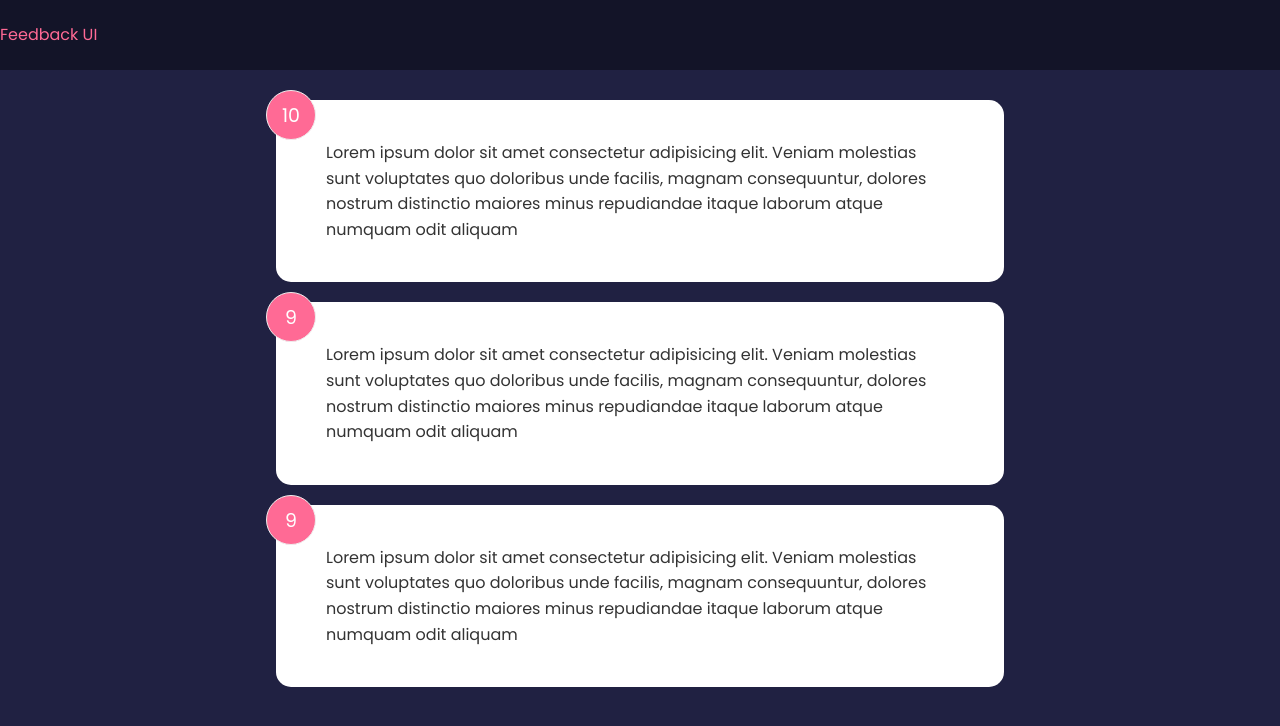
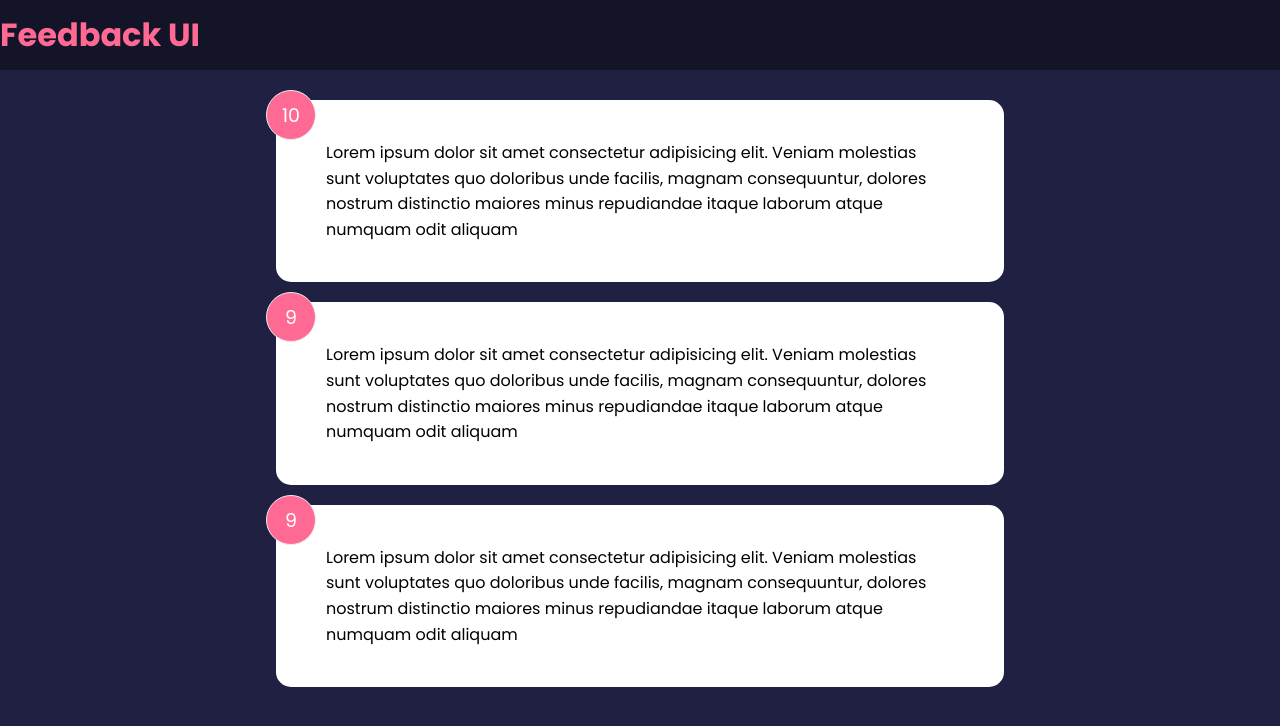
Before and after one commit to arvindk07/feedback-app, a React (Create React App) app: page / in a window 1280 px wide. Shown: the top 726 px of the page. Built offline with nearby package versions, Linux system fonts and the light colour scheme.

Commit message:
condition styles and propstype

```diff
--- a/src/App.js
+++ b/src/App.js
@@ -1,8 +1,8 @@
 import { useState } from "react";
-import FeedbackItem from "./components/FeedbackItem";
 import FeedbackList from "./components/FeedbackList";
 import Header from "./components/Header";
 import FeedbackData from "./data/Feedback";
+import Card from "./components/shared/Card";
 
 const App = () => {
   const [feedback, setFeedback] = useState(FeedbackData);
--- a/src/components/FeedbackItem.jsx
+++ b/src/components/FeedbackItem.jsx
@@ -1,12 +1,18 @@
 import { useState } from "react";
+import Card from "./shared/Card";
+import PropTypes from "prop-types";
 
 const FeedbackItem = ({ item }) => {
   return (
-    <div className="card">
+    <Card>
       <div className="num-display">{item.rating}</div>
       <div className="text-display">{item.text}</div>
-    </div>
+    </Card>
   );
 };
 
+FeedbackItem.propTypes = {
+  item: PropTypes.object.isRequired,
+};
+
 export default FeedbackItem;
--- a/src/components/Header.jsx
+++ b/src/components/Header.jsx
@@ -5,7 +5,11 @@
     backgroundColor: bgColor,
     color: textColor,
   };
-  return <header style={headerStyles}>{text}</header>;
+  return (
+    <header style={headerStyles}>
+      <h1>{text}</h1>
+    </header>
+  );
 };
 
 Header.defaultProps = {
--- /dev/null
+++ b/src/components/shared/Card.jsx
@@ -0,0 +1,28 @@
+import React from "react";
+import PropTypes from "prop-types";
+
+const Card = ({ children, reverse }) => {
+  // return <div className={`card ${reverse && "reverse"}`}>{children}</div>;
+  return (
+    <div
+      className="card"
+      style={{
+        backgroundColor: reverse ? "rgba(0,0,0,0.4)" : "#fff",
+        color: reverse ? "#fff" : "#000",
+      }}
+    >
+      {children}
+    </div>
+  );
+};
+
+Card.defaultProps = {
+  reverse: false,
+};
+
+Card.propTypes = {
+  children: PropTypes.node.isRequired,
+  require: PropTypes.bool,
+};
+
+export default Card;
```
Also changed, not shown: src/components/FeedbackList.jsx (+11 -0 lines).
